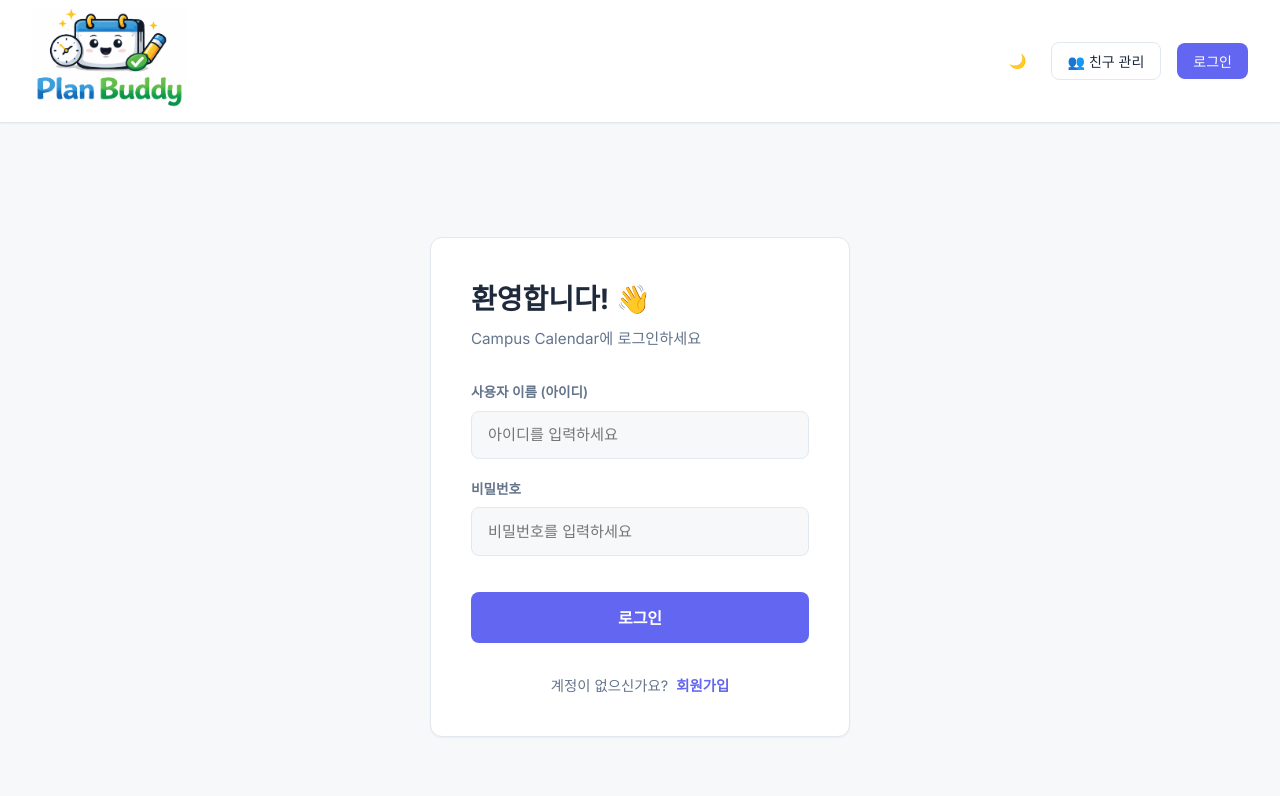
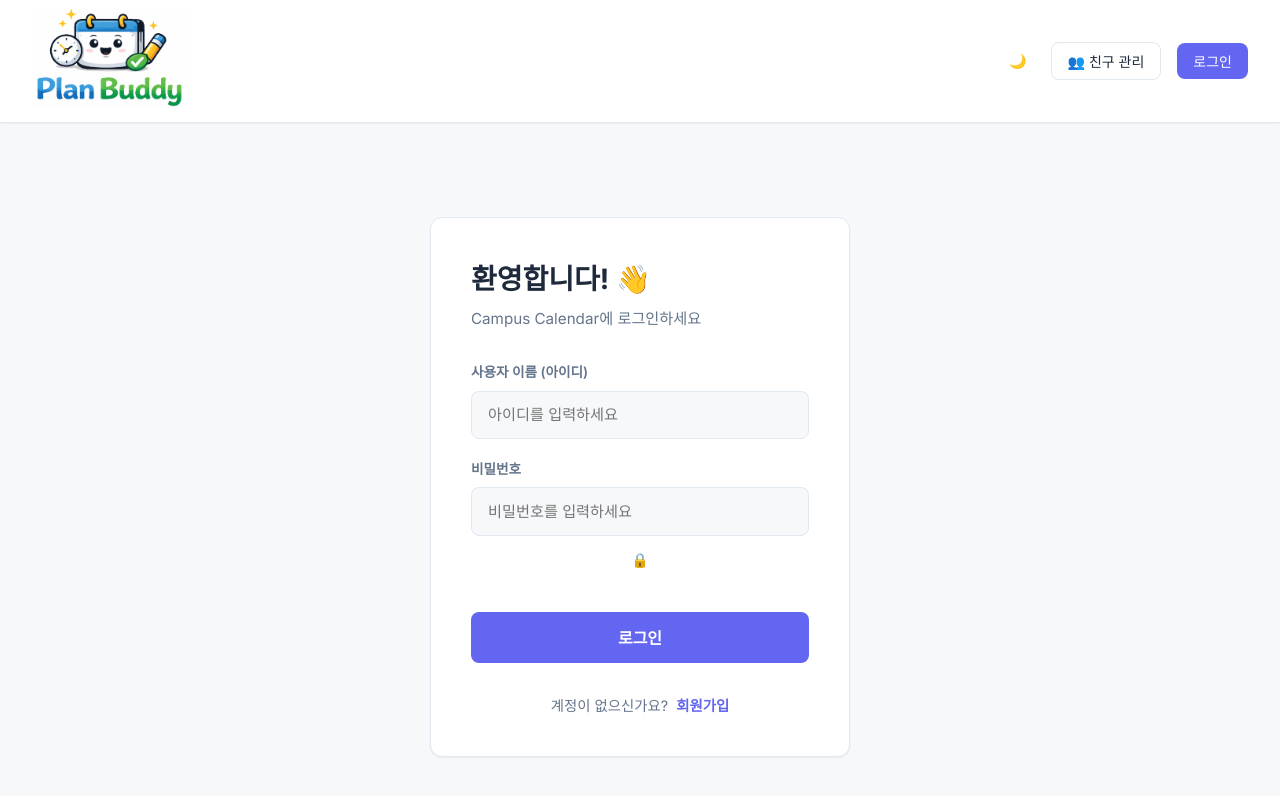
Before and after one commit to ojm76723354-creator/plan-buddy, a Vue app in the folder frontend/: page /login in a window 1280 px wide. Shown: the top 796 px of the page. Built offline with nearby package versions, Linux system fonts and the light colour scheme; no server answers.

Commit message:
feat: 비밀번호 토글 및 친구 요청 배지 구현

```diff
--- a/frontend/src/views/LoginView.vue
+++ b/frontend/src/views/LoginView.vue
@@ -9,6 +9,7 @@ const isLoginMode = ref(true)
 const username = ref('')
 const email = ref('')
 const password = ref('')
+const showPassword = ref(false)
 const errorMsg = ref('')
 
 const toggleMode = () => {
@@ -66,7 +67,8 @@ const handleSubmit = async () => {
 
         <div class="form-group">
           <label>비밀번호</label>
-          <input type="password" v-model="password" class="form-control" required placeholder="비밀번호를 입력하세요"/>
+            <input :type="showPassword ? 'text' : 'password'" v-model="password" class="form-control" required placeholder="비밀번호를 입력하세요"/>
+            <button class="btn btn-icon" @click="showPassword = !showPassword" type="button">{{ showPassword ? '🔓' : '🔒' }}</button>
         </div>
 
         <div v-if="errorMsg" class="error-message">
```
